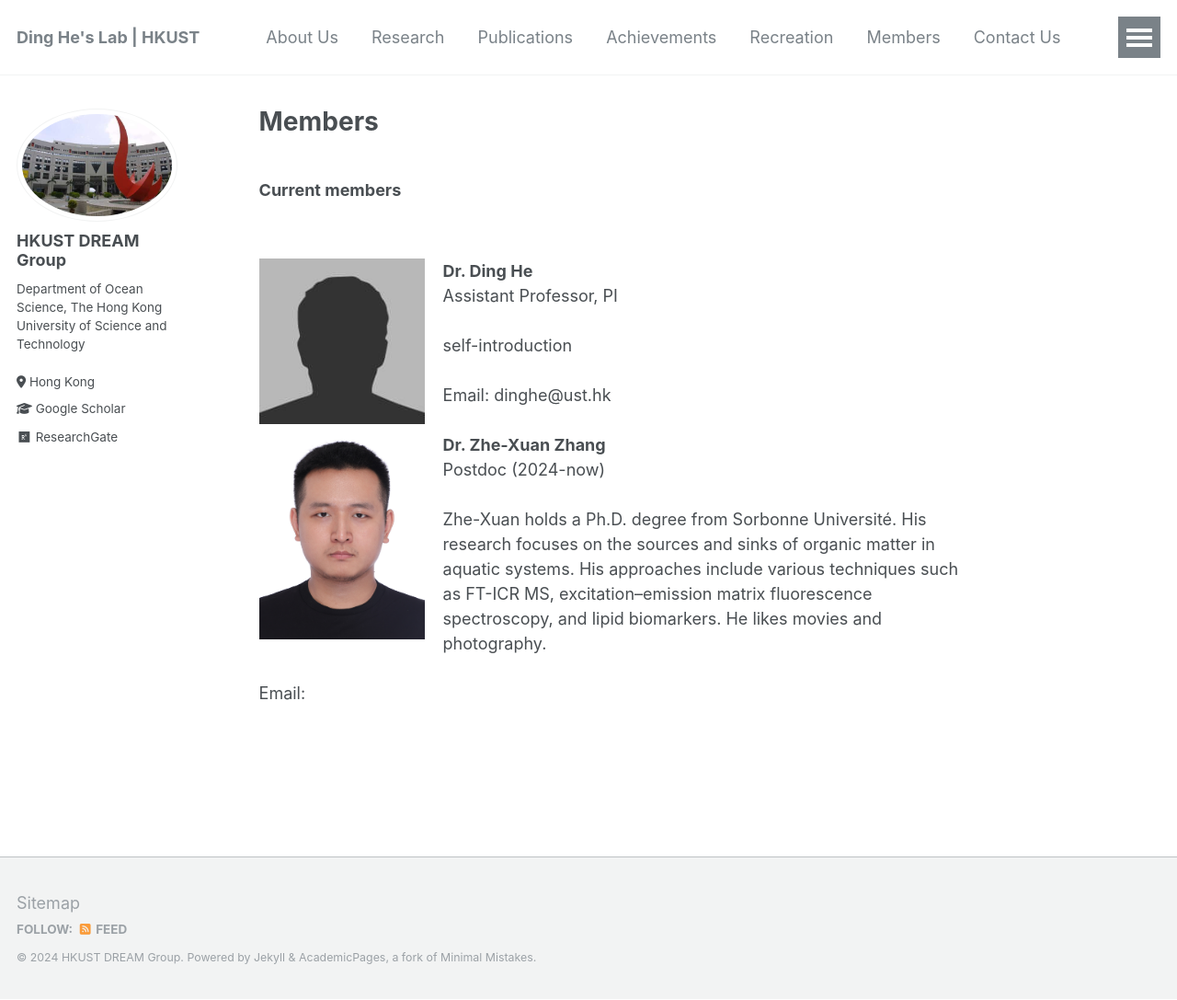
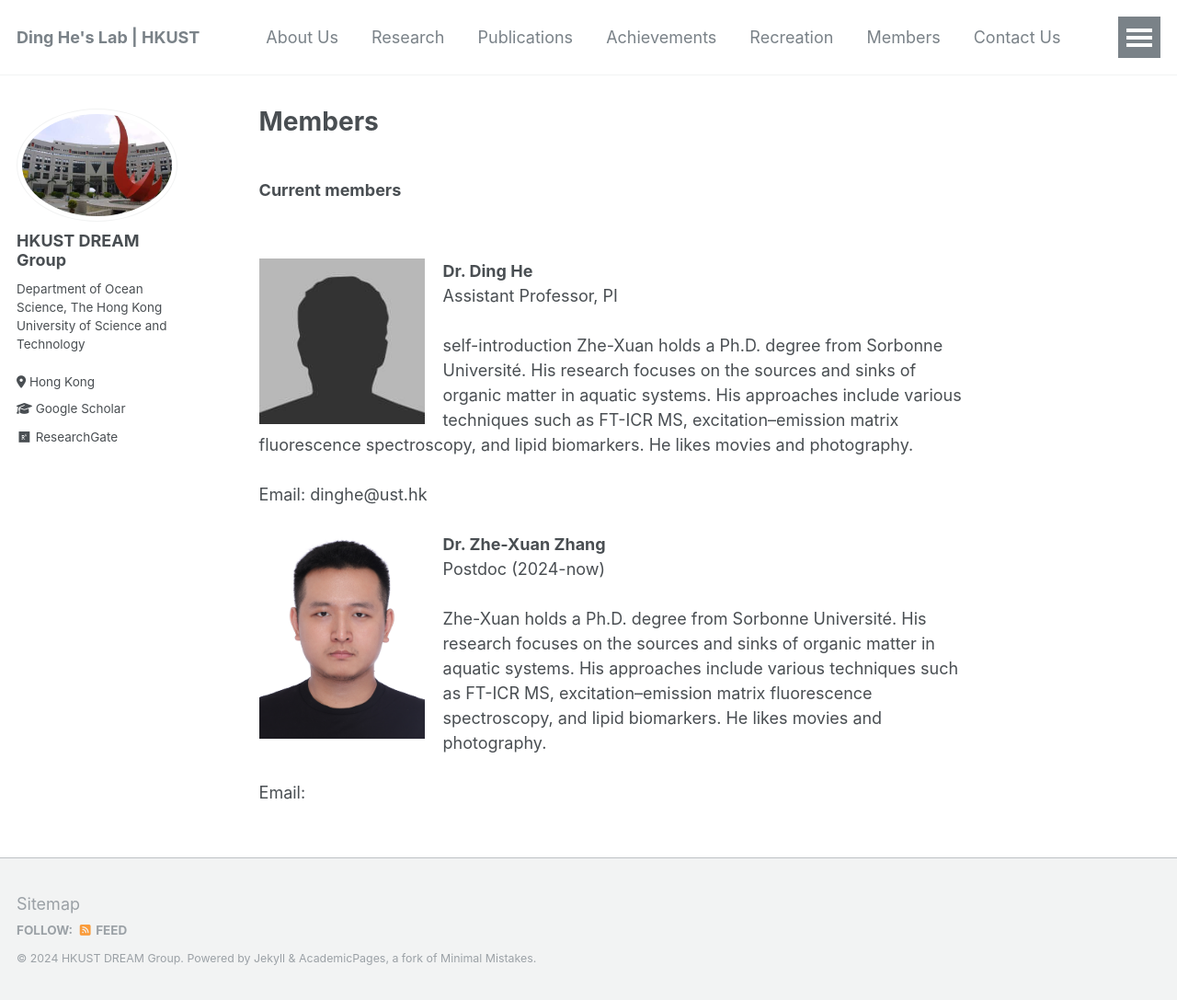
Before and after one commit to hkustDingHe/hkustDingHe.github.io, a Jekyll site: the page built from _pages/members.md, in a window 1280 px wide and 1087 px high. Shown: the whole window at 92% size. Built offline with Jekyll 4.4.1, drawn with Linux system fonts in a browser that asks for light colours.

Commit message:
Update members.md

```diff
--- a/_pages/members.md
+++ b/_pages/members.md
@@ -15,6 +15,7 @@ author_profile: true
 Assistant Professor, PI
 <br/><br/>
 self-introduction
+Zhe-Xuan holds a Ph.D. degree from Sorbonne Université. His research focuses on the sources and sinks of organic matter in aquatic systems. His approaches include various techniques such as FT-ICR MS, excitation–emission matrix fluorescence spectroscopy, and lipid biomarkers. He likes movies and photography.
 <br/><br/>
 Email: dinghe@ust.hk
 <br/><br/>
```
